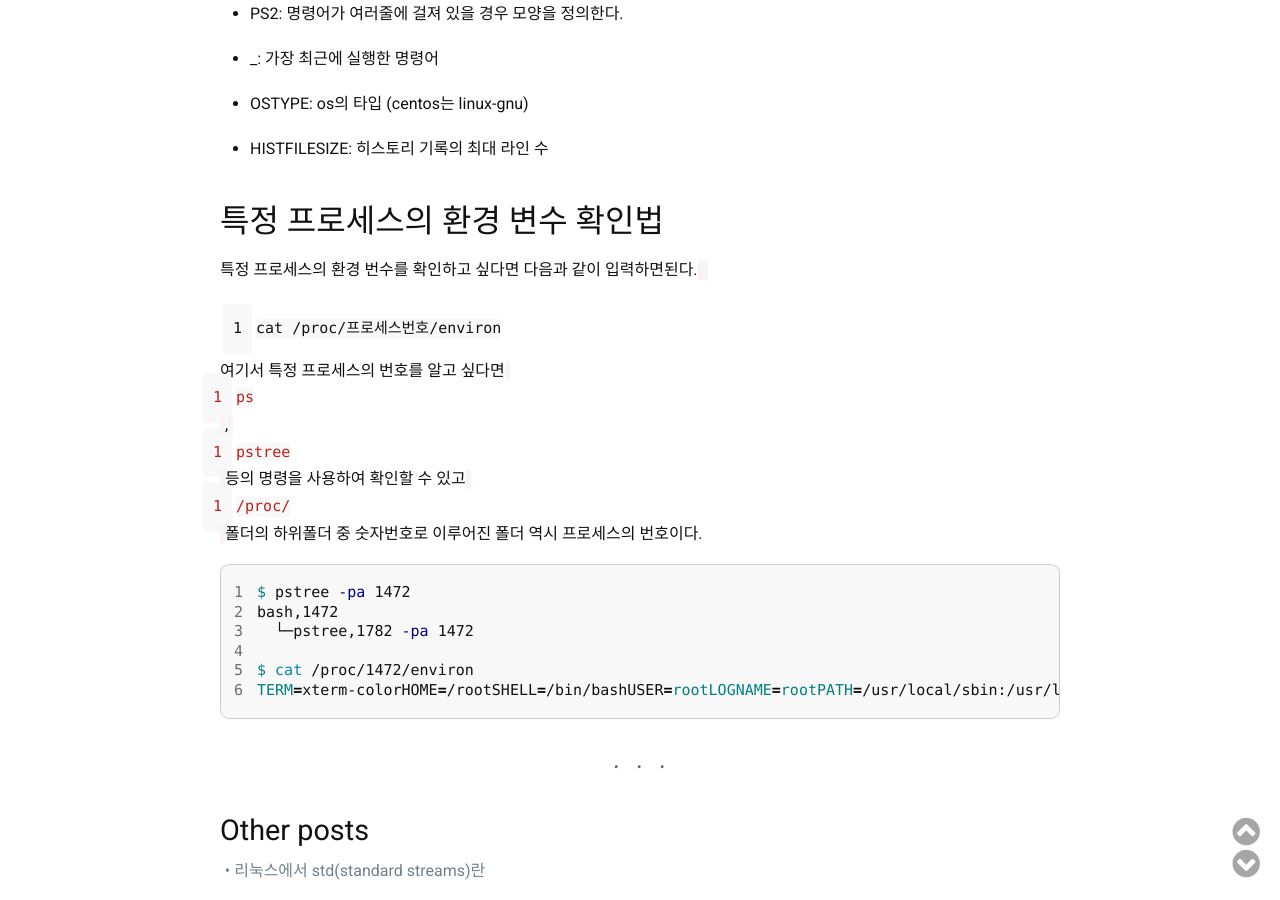
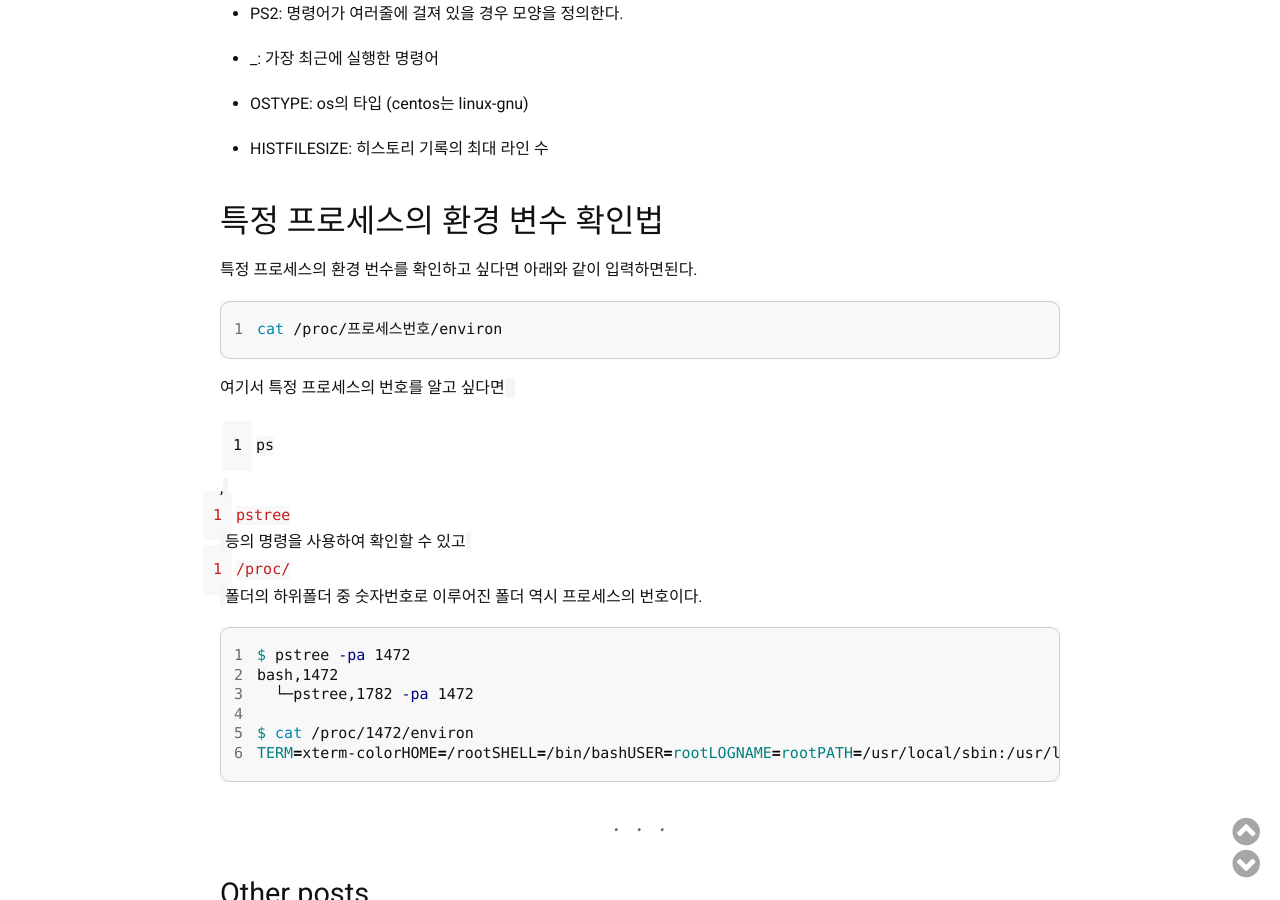
Before and after one commit to seotory/seotory.github.io, a Jekyll site: the page built from _posts/linux/2016-05-01-common-environmental-variables.markdown, in a window 1280 px wide and 900 px high, scrolled down 2114 px. Built offline with Jekyll 4.4.1, drawn with Linux system fonts in a browser that asks for light colours; nearby versions of some CDN libraries; comment, search, counter and statistics services are not loaded.

Commit message:
설명 추가

````diff
--- a/_posts/linux/2016-05-01-common-environmental-variables.markdown
+++ b/_posts/linux/2016-05-01-common-environmental-variables.markdown
@@ -68,7 +68,13 @@ GNU/Linux의 일반적인 환경변수들을 한 번 알아보자.
 
 # 특정 프로세스의 환경 변수 확인법
 
-특정 프로세스의 환경 번수를 확인하고 싶다면 다음과 같이 입력하면된다. `cat /proc/프로세스번호/environ` 여기서 특정 프로세스의 번호를 알고 싶다면 `ps`, `pstree`등의 명령을 사용하여 확인할 수 있고 `/proc/`폴더의 하위폴더 중 숫자번호로 이루어진 폴더 역시 프로세스의 번호이다.
+특정 프로세스의 환경 번수를 확인하고 싶다면 아래와 같이 입력하면된다.
+
+```shell
+cat /proc/프로세스번호/environ
+```
+
+여기서 특정 프로세스의 번호를 알고 싶다면 `ps`, `pstree`등의 명령을 사용하여 확인할 수 있고 `/proc/`폴더의 하위폴더 중 숫자번호로 이루어진 폴더 역시 프로세스의 번호이다.
 
 ```shell
 $ pstree -pa 1472
````
